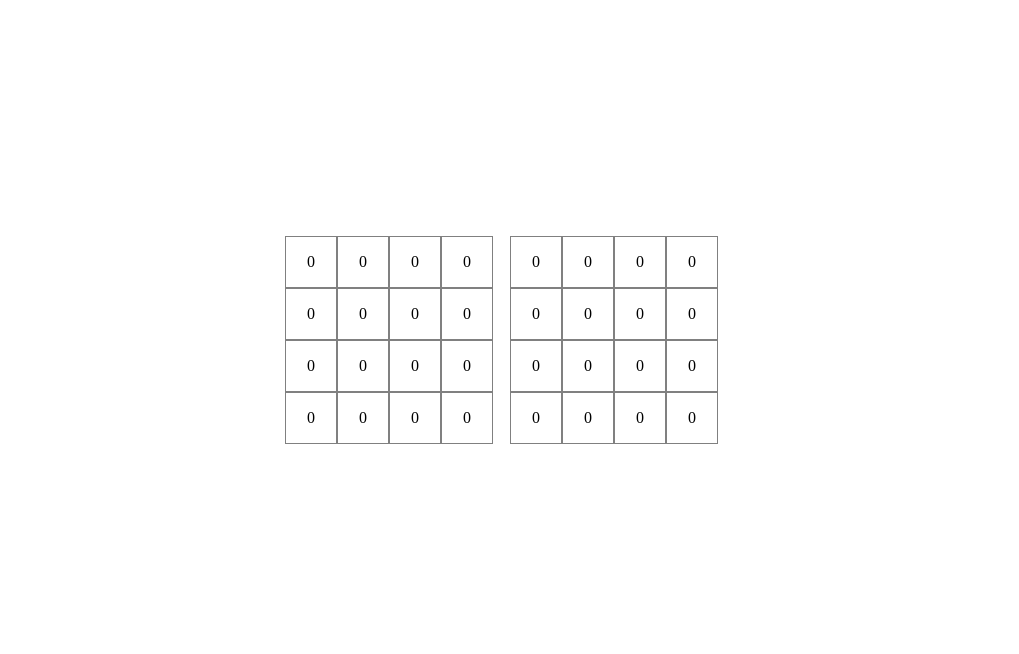
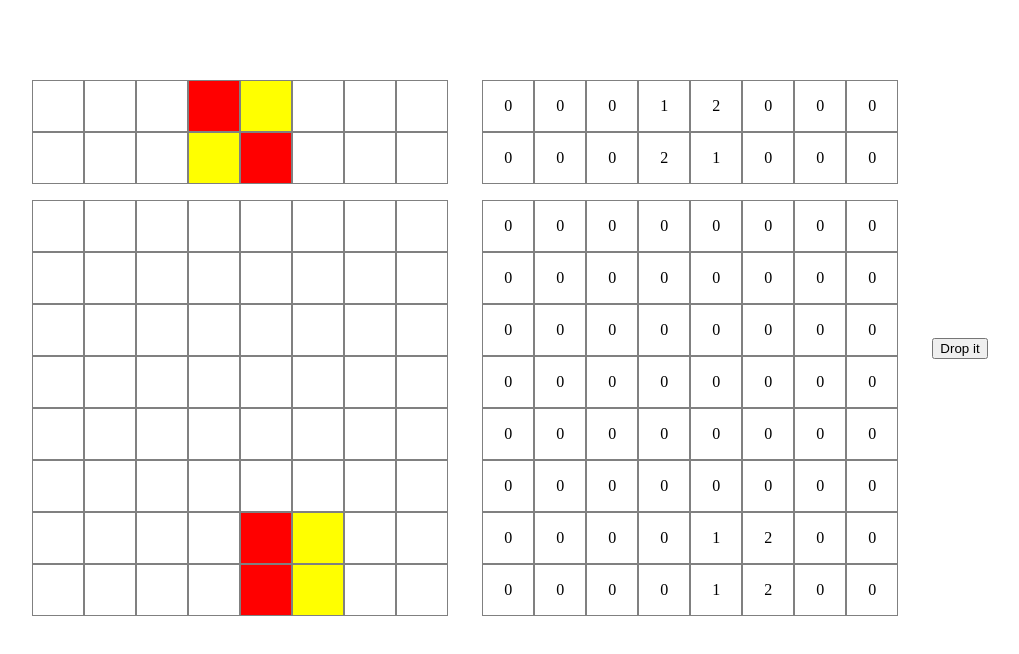
Before and after one commit to jasonngjs259/1216, a React (Create React App) app: page / in a window 1280 px wide. Shown: the top 654 px of the page, without its empty margins (130-1149 px from the left). Built offline with nearby package versions, Linux system fonts and the light colour scheme.

Commit message:
grid color and grid data adjustment complete

```diff
--- a/package.json
+++ b/package.json
@@ -9,6 +9,7 @@
     "react": "^18.0.0",
     "react-dom": "^18.0.0",
     "react-scripts": "5.0.0",
+    "sass": "^1.50.0",
     "web-vitals": "^2.1.4"
   },
   "scripts": {
--- a/src/App.js
+++ b/src/App.js
@@ -1,14 +1,35 @@
-import "./App.css";
+import "./App.scss";
 import GridRow from "./Components/GridRow";
 
 const App = () => {
-    // const grid = { x: 4, y: 4 };
-
-    // const renderRow = () => {
-    //     for (let a = 0; a < grid?.x; a++) {
-    //         <GridRow key={a} y={grid?.y} />;
-    //     }
-    // };
+    const miniGridData = [
+        {
+            id: 0,
+            Row: [
+                { id: 0, Data: 0 },
+                { id: 1, Data: 0 },
+                { id: 2, Data: 0 },
+                { id: 3, Data: 1 },
+                { id: 4, Data: 2 },
+                { id: 5, Data: 0 },
+                { id: 6, Data: 0 },
+                { id: 7, Data: 0 },
+            ],
+        },
+        {
+            id: 1,
+            Row: [
+                { id: 0, Data: 0 },
+                { id: 1, Data: 0 },
+                { id: 2, Data: 0 },
+                { id: 3, Data: 2 },
+                { id: 4, Data: 1 },
+                { id: 5, Data: 0 },
+                { id: 6, Data: 0 },
+                { id: 7, Data: 0 },
+            ],
+        },
+    ];
 
     const gridData = [
         {
@@ -18,6 +39,10 @@ const App = () => {
                 { id: 1, Data: 0 },
                 { id: 2, Data: 0 },
                 { id: 3, Data: 0 },
+                { id: 4, Data: 0 },
+                { id: 5, Data: 0 },
+                { id: 6, Data: 0 },
+                { id: 7, Data: 0 },
             ],
         },
         {
@@ -27,6 +52,10 @@ const App = () => {
                 { id: 1, Data: 0 },
                 { id: 2, Data: 0 },
                 { id: 3, Data: 0 },
+                { id: 4, Data: 0 },
+                { id: 5, Data: 0 },
+                { id: 6, Data: 0 },
+                { id: 7, Data: 0 },
             ],
         },
         {
@@ -36,6 +65,10 @@ const App = () => {
                 { id: 1, Data: 0 },
                 { id: 2, Data: 0 },
                 { id: 3, Data: 0 },
+                { id: 4, Data: 0 },
+                { id: 5, Data: 0 },
+                { id: 6, Data: 0 },
+                { id: 7, Data: 0 },
             ],
         },
         {
@@ -45,38 +78,101 @@ const App = () => {
                 { id: 1, Data: 0 },
                 { id: 2, Data: 0 },
                 { id: 3, Data: 0 },
+                { id: 4, Data: 0 },
+                { id: 5, Data: 0 },
+                { id: 6, Data: 0 },
+                { id: 7, Data: 0 },
+            ],
+        },
+        {
+            id: 4,
+            Row: [
+                { id: 0, Data: 0 },
+                { id: 1, Data: 0 },
+                { id: 2, Data: 0 },
+                { id: 3, Data: 0 },
+                { id: 4, Data: 0 },
+                { id: 5, Data: 0 },
+                { id: 6, Data: 0 },
+                { id: 7, Data: 0 },
+            ],
+        },
+        {
+            id: 5,
+            Row: [
+                { id: 0, Data: 0 },
+                { id: 1, Data: 0 },
+                { id: 2, Data: 0 },
+                { id: 3, Data: 0 },
+                { id: 4, Data: 0 },
+                { id: 5, Data: 0 },
+                { id: 6, Data: 0 },
+                { id: 7, Data: 0 },
+            ],
+        },
+        {
+            id: 6,
+            Row: [
+                { id: 0, Data: 0 },
+                { id: 1, Data: 0 },
+                { id: 2, Data: 0 },
+                { id: 3, Data: 0 },
+                { id: 4, Data: 1 },
+                { id: 5, Data: 2 },
+                { id: 6, Data: 0 },
+                { id: 7, Data: 0 },
+            ],
+        },
+        {
+            id: 7,
+            Row: [
+                { id: 0, Data: 0 },
+                { id: 1, Data: 0 },
+                { id: 2, Data: 0 },
+                { id: 3, Data: 0 },
+                { id: 4, Data: 1 },
+                { id: 5, Data: 2 },
+                { id: 6, Data: 0 },
+                { id: 7, Data: 0 },
             ],
         },
     ];
-
-    // const gridData = [
-    //     { id: 0, Row: 0 },
-    //     { id: 1, Row: 1 },
-    //     { id: 2, Row: 2 },
-    //     { id: 3, Row: 3 },
-    // ];
 
     return (
         <>
             <div className="body">
                 <div className="justify-content-center">
                     <div className="grid">
+                        <div style={{ marginBottom: "1rem" }}>
+                            {miniGridData.map((e) => (
+                                <GridRow
+                                    key={e.id}
+                                    data={e.Row}
+                                    display={false}
+                                />
+                            ))}
+                        </div>
                         {gridData.map((e) => (
-                            <GridRow key={e.id} data={e.Row} />
+                            <GridRow key={e.id} data={e.Row} display={false} />
                         ))}
                     </div>
 
-                    {/* <div className="grid">
-                        {gridData.map((row) => (
-                            <GridRow key={row.id} data={row.Row} />
-                        ))}
-                    </div> */}
-
                     <div className="grid">
+                        <div style={{ marginBottom: "1rem" }}>
+                            {miniGridData.map((e) => (
+                                <GridRow
+                                    key={e.id}
+                                    data={e.Row}
+                                    display={true}
+                                />
+                            ))}
+                        </div>
                         {gridData.map((e) => (
-                            <GridRow key={e.id} data={e.Row} />
+                            <GridRow key={e.id} data={e.Row} display={true} />
                         ))}
                     </div>
+
+                    <button>Drop it</button>
                 </div>
             </div>
         </>
--- a/src/App.css
+++ b/src/App.scss
@@ -15,8 +15,8 @@
 }
 
 .grid {
-    width: 225px;
-    height: 225px;
+    width: 450px;
+    height: auto;
     /* border: solid 5px gray; */
 }
 
@@ -34,18 +34,18 @@
     align-items: center;
 }
 
-.red-tile {
+.grid-x.color1-tile {
     background-color: red;
 }
 
-.grey-tile {
-    background-color: grey;
+.grid-x.color2-tile {
+    background-color: yellow;
 }
 
-.red-scored-tile {
+.grid-x.color1-scored-tile {
     background-color: darkred;
 }
 
-.grey-scored-tile {
-    background-color: darkgray;
+.grid-x.color2-scored-tile {
+    background-color: orange;
 }
--- a/src/Components/GridData.js
+++ b/src/Components/GridData.js
@@ -1,7 +1,49 @@
 import React from "react";
 
 const GridData = (x) => {
-    return <div className="grid-x">{x.data}</div>;
+    let className = null;
+    // const [value, setValue] = useState(x.data);
+    // const data = value;
+    const data = x.data;
+
+    // useEffect(() => {
+    //     if (x.data === 3 || x.data === 4) {
+    //         setValue(0);
+    //     }
+    // }, [x.data]);
+
+    if (data === 0 || x.display === true) {
+        className = "grid-x";
+    } else if (x.display === false && data === 1) {
+        className = "grid-x color1-tile";
+    } else if (x.display === false && data === 2) {
+        className = "grid-x color2-tile";
+    } else if (x.display === false && data === 3) {
+        className = "grid-x color1-scored-tile";
+    } else if (x.display === false && data === 4) {
+        className = "grid-x color2-scored-tile";
+    }
+
+    return <div className={className}>{x.display === true && data}</div>;
 };
 
 export default GridData;
+
+// const currentTime = new Date().getTime();
+
+// const changeTileData = (value) => {
+//     if (x.data === 3 || x.data === 4) {
+//         captureTime = currentTime;
+//         console.log("Current: " + currentTime);
+//         console.log("Capture: " + captureTime);
+//     }
+
+//     let timeLength = currentTime - captureTime;
+
+//     console.log("Time length: " + timeLength);
+
+//     return value;
+// };
+
+// const timeLength = currentTime - captureTime;
+// console.log(timeLength);
--- a/src/Components/GridRow.js
+++ b/src/Components/GridRow.js
@@ -3,20 +3,14 @@ import GridData from "./GridData";
 
 const GridRow = (y) => {
     // console.log(y);
-    // const renderCol = () => {
-    //     for (let b = 0; b < y; b++) {
-    //         <GridCol key={b} />;
-    //     }
-    // };
 
     return (
         <>
             <div className="grid-y">
                 {y?.data.map((e) => (
-                    <GridData key={e.id} data={e.Data} />
+                    <GridData key={e.id} data={e.Data} display={y.display} />
                 ))}
             </div>
-            {/* <div className="grid-y">{y.data}</div> */}
         </>
     );
 };
```
Also changed, not shown: 1 other file (tests, documents, lock files or other folders).
